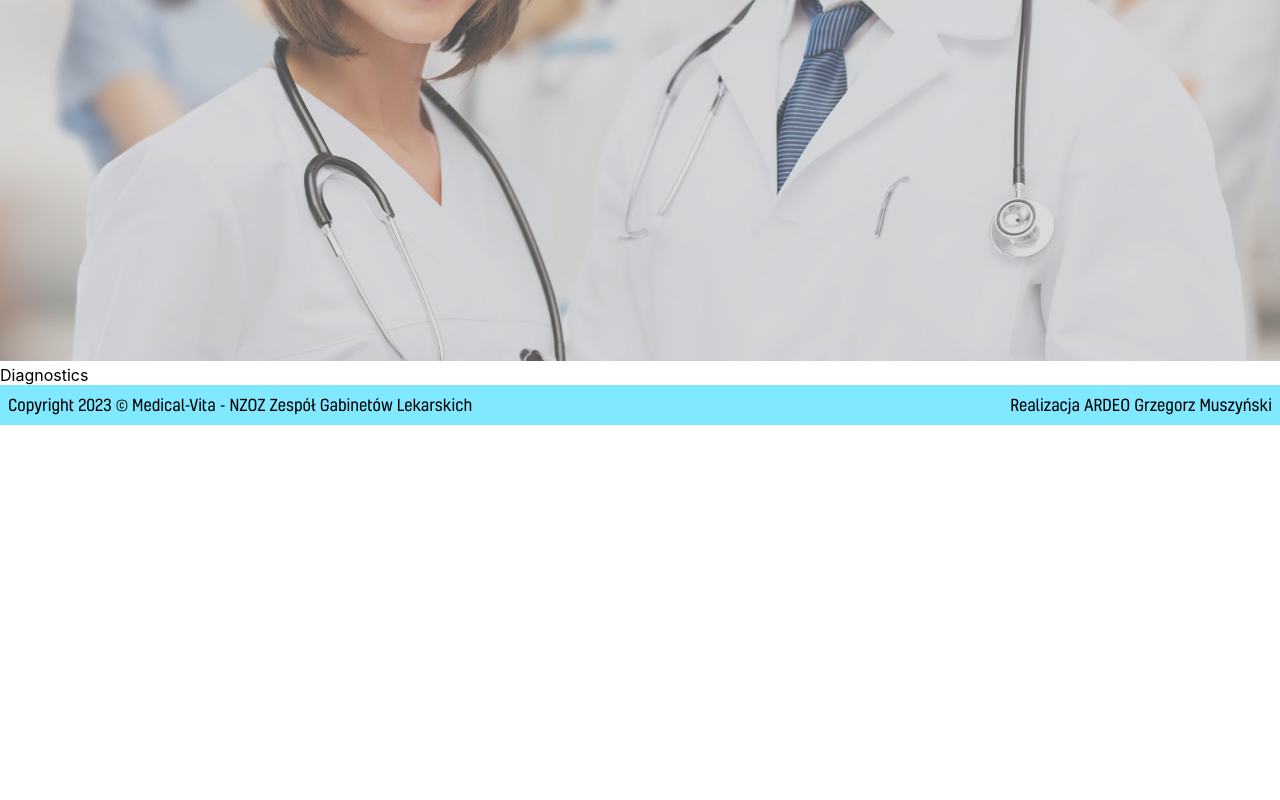
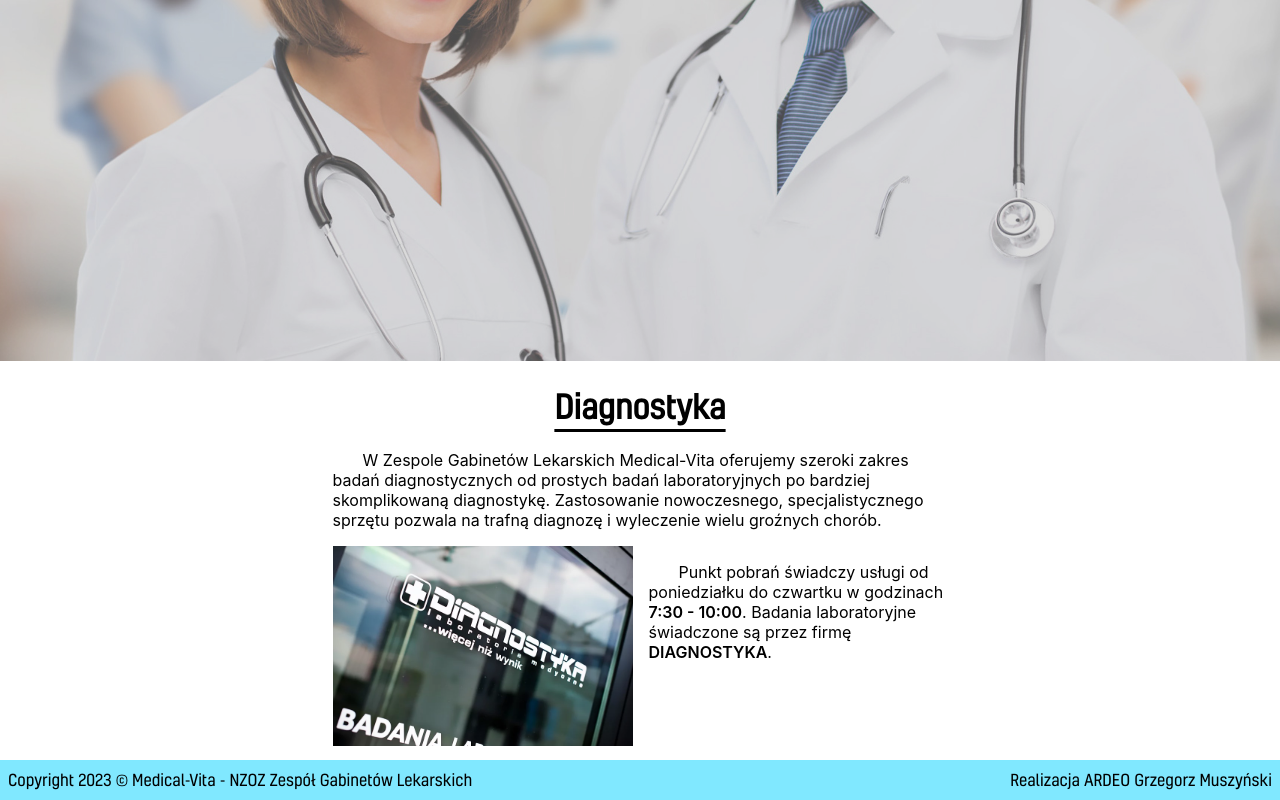
Before and after one commit to grzegorz-muszynski/clinic-website, a React (Create React App) app: page /diagnostics in a window 1280 px wide. Shown: the part 389-1189 px from the top of the page. Before the commit the page ends 814 px from the top, so only its background shows below. Built offline with nearby package versions, Linux system fonts and the light colour scheme.

Commit message:
diagnostics page done

```diff
--- a/src/components/DoctorWindow.css
+++ b/src/components/DoctorWindow.css
@@ -44,14 +44,9 @@
     font-size: 14px;
     text-decoration: none;
     border-radius: 5px;
-    /* border: 1px solid white; */
     border: 0;
     height: 30px;
-    /* width: 100%; */
-    /* width: 80px; */
     width: 100%;
-    /* display: block; */
-    /* margin: 20px auto; */
     background-color: hsl(191, 100%, 55%);
     color: white;
 }
--- a/src/components/Header.js
+++ b/src/components/Header.js
@@ -16,7 +16,7 @@ export default function Header() {
                 <li><NavLink to='/'>O nas</NavLink></li>
                 <li><NavLink to='/clinics'>Gabinety lekarskie</NavLink></li>
                 <li><NavLink to='/diagnostics'>Diagnostyka</NavLink></li>
-                <li><NavLink to='/forpatient'>Do poczytania</NavLink></li>
+                {/* <li><NavLink to='/forpatient'>Do poczytania</NavLink></li> */}
                 <li><NavLink to='/contact'>Kontakt</NavLink></li>
             </ul>
         </div>
--- a/src/pages/About.js
+++ b/src/pages/About.js
@@ -5,7 +5,8 @@ export default function About() {
 
     return (
         <div className='About'>
-            <p>Zespół Gabinetów Lekarskich świadczy niepubliczne usługi zdrowotne. W naszym zespole macie Państwo dostęp do lekarzy o wysokich specjalnościach medycznych, cenionych i oddanych pacjentowi. Ich doświadczenie, wieloletnia praktyka, a przede wszystkim wiedza pozwolą Państwu na możliwość powrotu do zdrowia.</p>
+            <p>Zespół Gabinetów Lekarskich jest polską, innowacyjną, dynamicznie rozwijająca się placówką, która istnieje na rynku medycznym od 1999 roku.
+            Świadczymy niepubliczne usługi zdrowotne. W naszym zespole macie Państwo dostęp do lekarzy o wysokich specjalnościach medycznych, cenionych i oddanych pacjentowi. Ich doświadczenie, wieloletnia praktyka, a przede wszystkim wiedza pozwolą Państwu na możliwość powrotu do zdrowia.</p>
 
             <p>Nasz zespół oferuje usługi medyczne na wysokim poziomie i miłą obsługę. Rejestracja odbywa się osobiście albo telefonicznie.</p>
         </div>
--- a/src/pages/Clinics.js
+++ b/src/pages/Clinics.js
@@ -33,7 +33,7 @@ export default function Clinics() {
                 <DoctorWindow
                     id='4'
                     image="womanDoctor.jpg"
-                    name="Lek. med. Jolanta Kowal "
+                    name="Lek. med. Joanna Kowal "
                     spec="Okulista"
                     desc="Ukończyła studia medyczne na II Wydziale Lekarskim Akademii Medycznej w Warszawi..."
                 />
--- a/src/pages/Diagnostics.css
+++ b/src/pages/Diagnostics.css
@@ -0,0 +1,38 @@
+.Diagnostics {
+    width: 615px;
+    margin: 5px auto;
+}
+.Diagnostics h1 {
+    font-family: kelson;
+    text-decoration: underline;
+    text-underline-offset: 10px;
+    text-align: center;
+}
+.Diagnostics p {
+    text-indent: 30px;
+}
+/* .Diagnostics:nth-child(1) {
+    margin-bottom: 60px;
+} */
+.Diagnostics__wrapper {
+    width: 615px;
+    margin: 10px auto;
+}
+.Diagnostics__wrapper img {
+    height: 200px;
+    width: 300px;
+    /* float: left; */
+}
+.Diagnostics__wrapper p {
+    width: 299px;
+    float: right;
+    /* margin-right: 80px; */
+}
+.Diagnostics__wrapper span {
+    font-weight: 600;
+}
+.Diagnostics__wrapper p a {
+    color: black;
+    font-weight: 600;
+    text-decoration: none;
+}
--- a/src/pages/Diagnostics.js
+++ b/src/pages/Diagnostics.js
@@ -5,7 +5,12 @@ export default function Diagnostics() {
 
     return (
         <div className='Diagnostics'>
-            Diagnostics
+            <h1>Diagnostyka</h1>
+            <p>W Zespole Gabinetów Lekarskich Medical-Vita oferujemy szeroki zakres badań diagnostycznych od prostych badań laboratoryjnych po bardziej skomplikowaną diagnostykę. Zastosowanie nowoczesnego, specjalistycznego sprzętu pozwala na trafną diagnozę i wyleczenie wielu groźnych chorób.</p>
+            <div className="Diagnostics__wrapper">
+                <img src={require('../assets/diagnostyka.jpg')}/>
+                <p>Punkt pobrań świadczy usługi od poniedziałku do czwartku w godzinach <span>7:30 - 10:00</span>. Badania laboratoryjne świadczone są przez firmę <a href="https://grupadiagnostyka.pl/o-grupie/">DIAGNOSTYKA</a>.</p>
+            </div>
         </div>
     )
 }
--- a/src/pages/DoctorPage.js
+++ b/src/pages/DoctorPage.js
@@ -14,8 +14,6 @@ const biogram = <>
 
         <p>W 2017 roku uczestniczył w XIX Międzynarodowym Kongresie Medycyny Hiperbarycznej.</p>
     </>
-{/* <h3>SPECJALISTA CHORÓW WEWNĘTRZNYCH</h3> */}
-
 
 export default function DoctorPage() {
     const { id } = useParams();
@@ -33,4 +31,3 @@ export default function DoctorPage() {
         </div>
     )
 }
-// </div>
```
Also changed, not shown: src/assets/diagnostyka.jpg (added), src/assets/diagnostyka2.jpg (added). Lines whose indentation alone changed are shown as unchanged.
